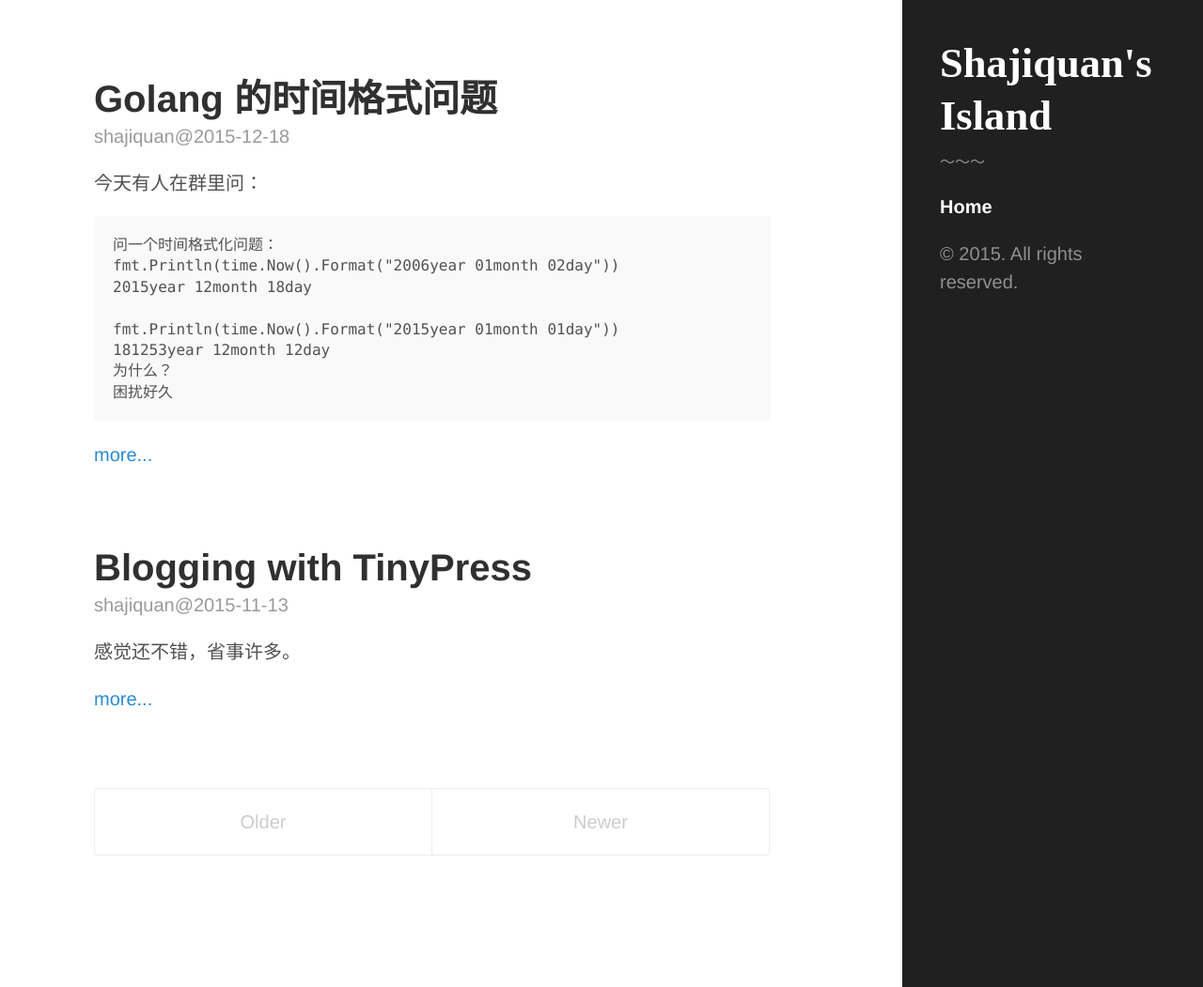
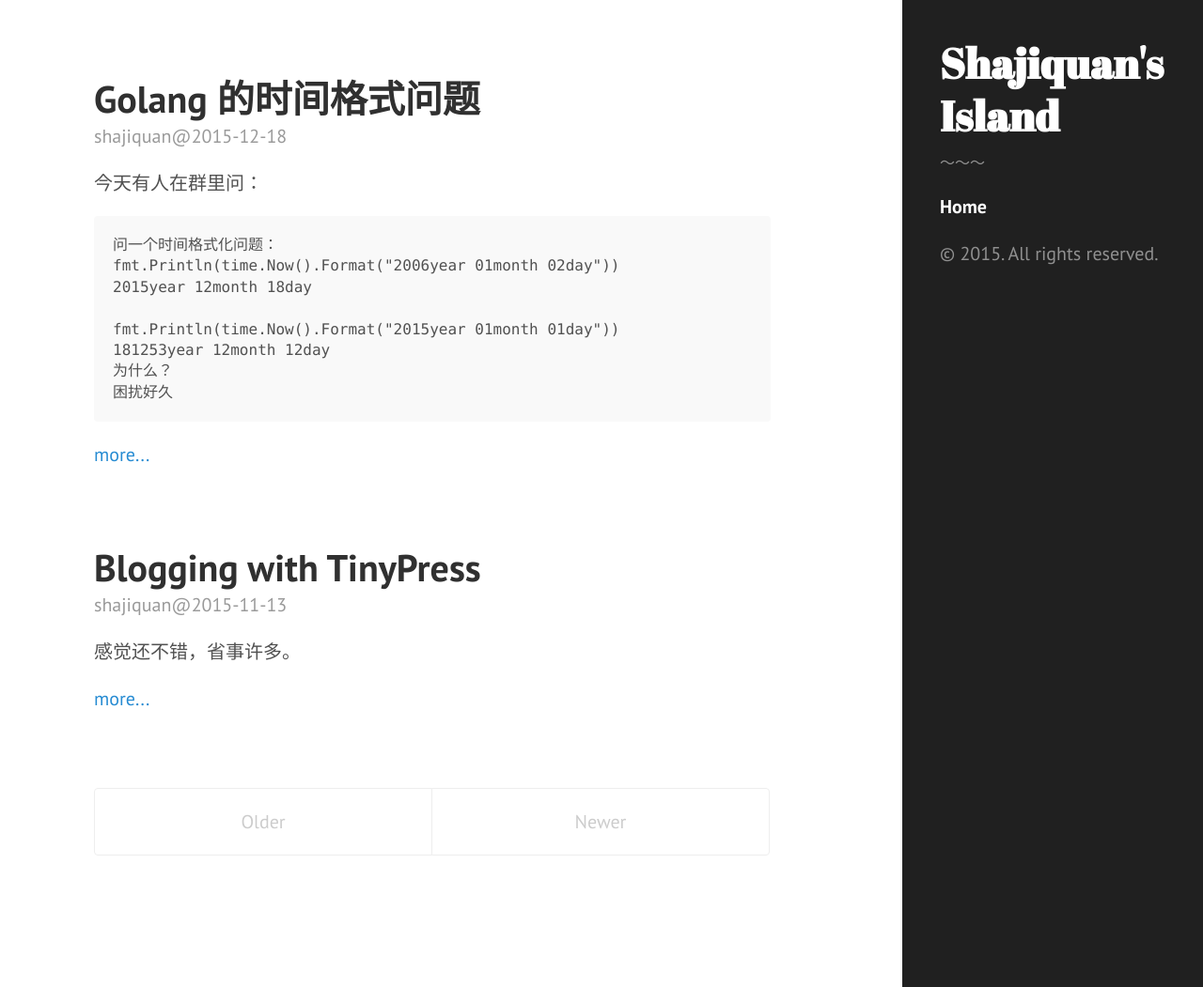
Before and after one commit to shajiquan/shajiquan.github.io, a Jekyll site: the page built from index.html, in a window 1280 px wide and 1051 px high. Shown: the whole window at 94% size. Built offline with Jekyll 4.4.1, drawn with Linux system fonts in a browser that asks for light colours; some web fonts are replaced; the list of posts is cut into pages by our own code.

Commit message:
Use fonts.googleapis.com

```diff
--- a/_includes/head.html
+++ b/_includes/head.html
@@ -18,7 +18,8 @@
   <link rel="stylesheet" href="/public/css/syntax.css">
   <link rel="stylesheet" href="/public/css/hyde.css">
   <link rel="stylesheet" href="/public/css/rewrite.css">
-  <link rel="stylesheet" href="http://fonts.useso.com/css?family=PT+Sans:400,400italic,700|Abril+Fatface">
+  <link rel="stylesheet" href="//fonts.googleapis.com/css?family=PT+Sans:400,400italic,700|Abril+Fatface">
+  <!-- <link rel="stylesheet" href="http://fonts.useso.com/css?family=PT+Sans:400,400italic,700|Abril+Fatface"> -->
 
   <!-- Icons -->
   <link rel="apple-touch-icon-precomposed" sizes="144x144" href="/public/apple-touch-icon-144-precomposed.png">
```
